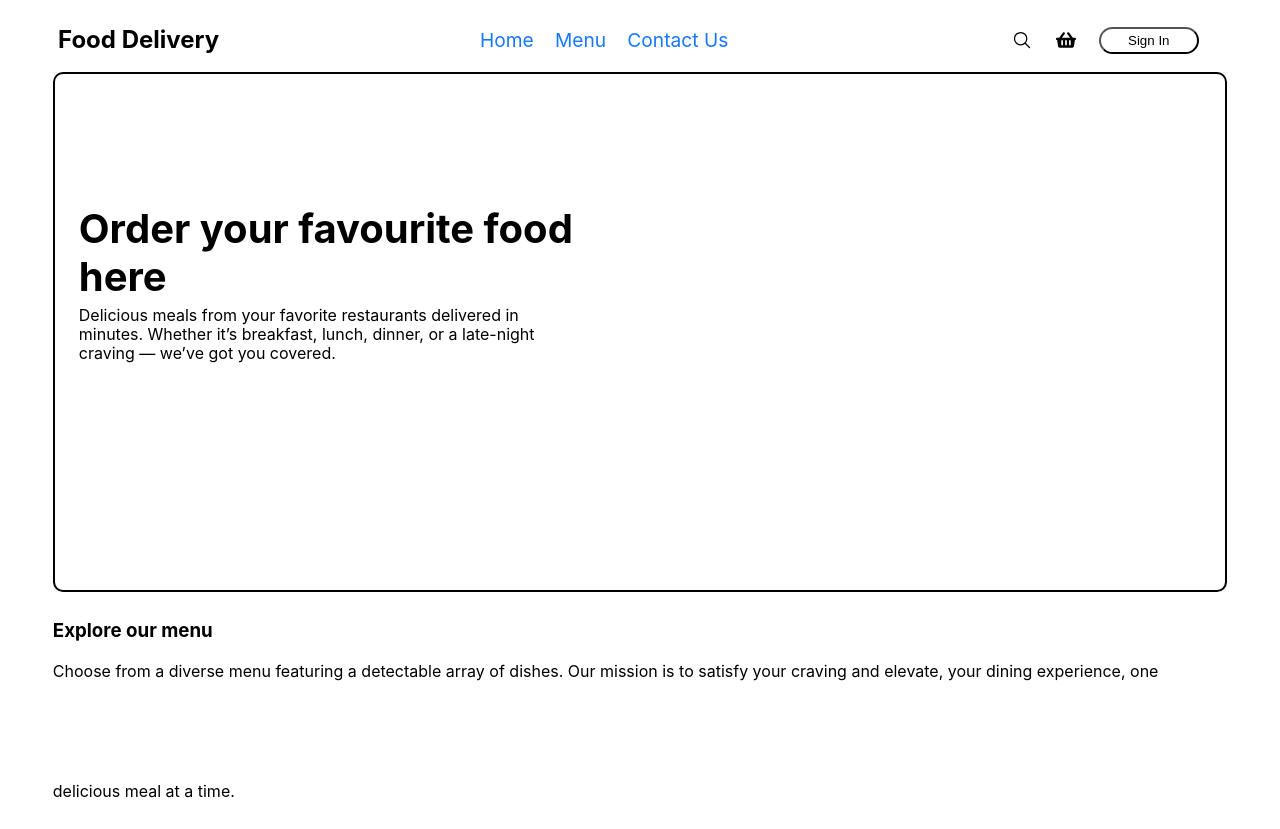
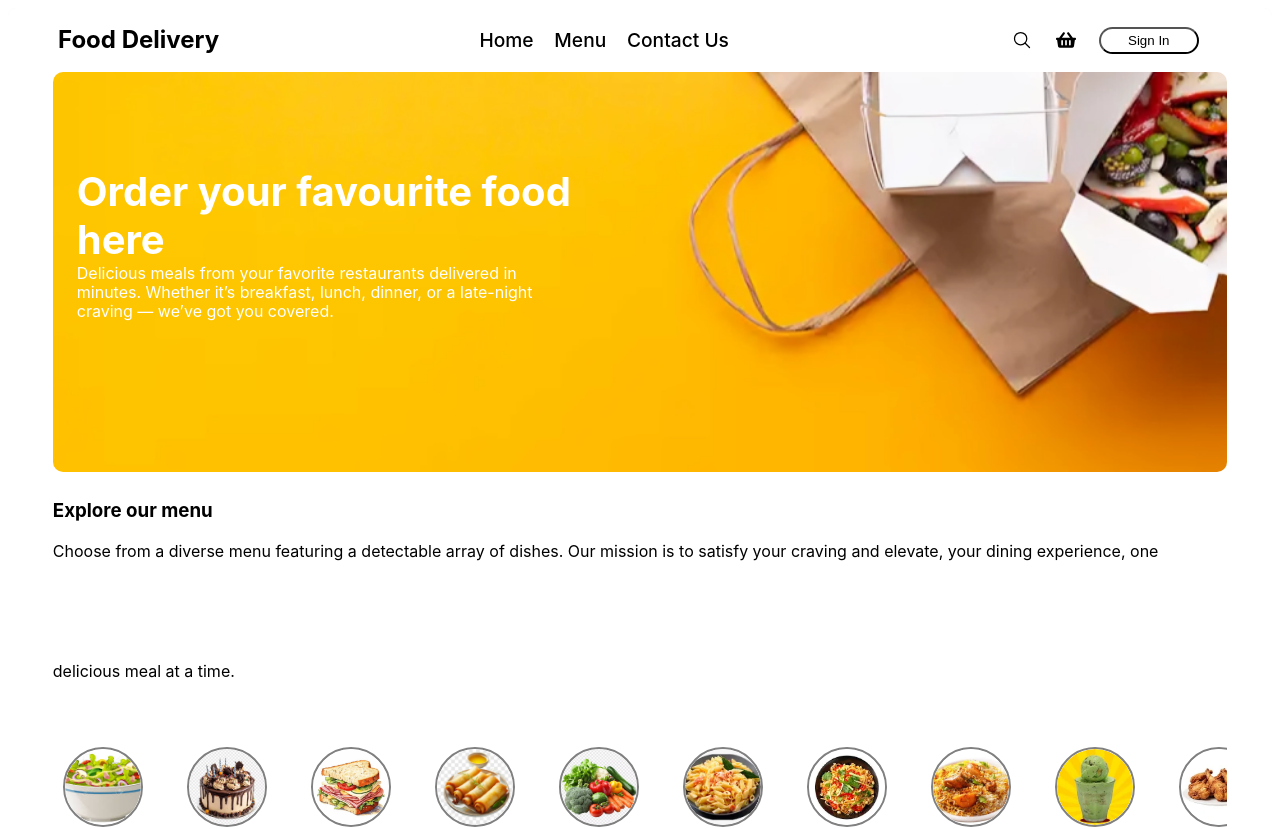
Before and after one commit to SyedMuhammadIzaan/FoodDeliveryApp, a React (Vite) app: page / in a window 1280 px wide. Shown: the top 829 px of the page. Built offline with nearby package versions, Linux system fonts and the light colour scheme.

Commit message:
set the image, heading and desc on herobanner

```diff
--- a/src/index.css
+++ b/src/index.css
@@ -1,4 +1,4 @@
-/* :root {
+:root {
 	margin: 0px;
 	padding: 0px;
 	box-sizing: border-box;
@@ -8,7 +8,7 @@ a {
 	font-weight: 500;
 	color: black;
 	text-decoration: none;
-} */
+}
 a:hover {
 	color: #f86a6a;
 }
--- a/src/style/clientLayoutComponent.scss
+++ b/src/style/clientLayoutComponent.scss
@@ -7,10 +7,13 @@
 	box-sizing: border-box;
 
 	.herobanner-content {
-		border: 2px solid black;
+		// border: 2px solid black;
 		border-radius: 10px;
 		height: 65vh;
+		width: 100%;
 		position: relative;
+		color: white;
+		background: url("../assets/herobanner_img.png") center/cover no-repeat;
 
 		.herobanner-title {
 			position: absolute;
@@ -360,17 +363,18 @@
 		font-size: 14px;
 
 		.herobanner-content {
+			height: 35vh;
 			.herobanner-title {
 				// border: 2px solid red;
 				height: 85px;
-				top: 7em;
+				top: 10em;
 				left: 0.5em;
 				h2 {
-					font-size: 1.1em;
+					font-size: 1em;
 				}
 			}
 			.herobanner-desc {
-				top: 12.4em;
+				top: 16em;
 				left: 0.5em;
 				// border: 2px solid blue;
 				line-height: 1.2;
@@ -596,26 +600,27 @@
 		font-size: 14px;
 
 		.herobanner-content {
+			height: 35vh;
 			.herobanner-title {
 				// border: 2px solid red;
 				height: 75px;
 				width: 60%;
 				box-sizing: border-box;
-				top: 7em;
+				top: 12em;
 				left: 1.5em;
 				line-height: 1.2;
 				h2 {
-					font-size: 1.8em;
+					font-size: 1.7em;
 				}
 			}
 			.herobanner-desc {
 				// border: 2px solid blue;
-				top: 12.4em;
+				top: 17em;
 				width: 60%;
 				left: 1.5em;
 				line-height: 1.2;
 				span {
-					font-size: 0.85em;
+					font-size: 0.9em;
 				}
 			}
 		}
@@ -1043,7 +1048,7 @@
 				height: 65px;
 				width: 400px;
 				box-sizing: border-box;
-				top: 8em;
+				top: 8.5em;
 				left: 1.5em;
 				line-height: 1.2;
 				h2 {
@@ -1051,7 +1056,7 @@
 				}
 			}
 			.herobanner-desc {
-				top: 12.4em;
+				top: 13em;
 				width: 400px;
 				left: 1.5em;
 				line-height: 1.2;
@@ -1147,12 +1152,13 @@
 	.herobanner-wrapper {
 		font-size: 16px;
 		.herobanner-content {
+			height: 50vh;
 			.herobanner-title {
 				// border: 2px solid red;
 				height: 65px;
 				width: 500px;
 				box-sizing: border-box;
-				top: 8.2em;
+				top: 6em;
 				left: 1.5em;
 				line-height: 1.2;
 				h2 {
@@ -1161,7 +1167,7 @@
 			}
 			.herobanner-desc {
 				// border: 2px solid blue;
-				top: 14.5em;
+				top: 12em;
 				width: 500px;
 				left: 1.5em;
 				line-height: 1.2;
```
Also changed, not shown: src/assets/herobanner_img.png (added), src/assets/herobanner_img.webp (added).
